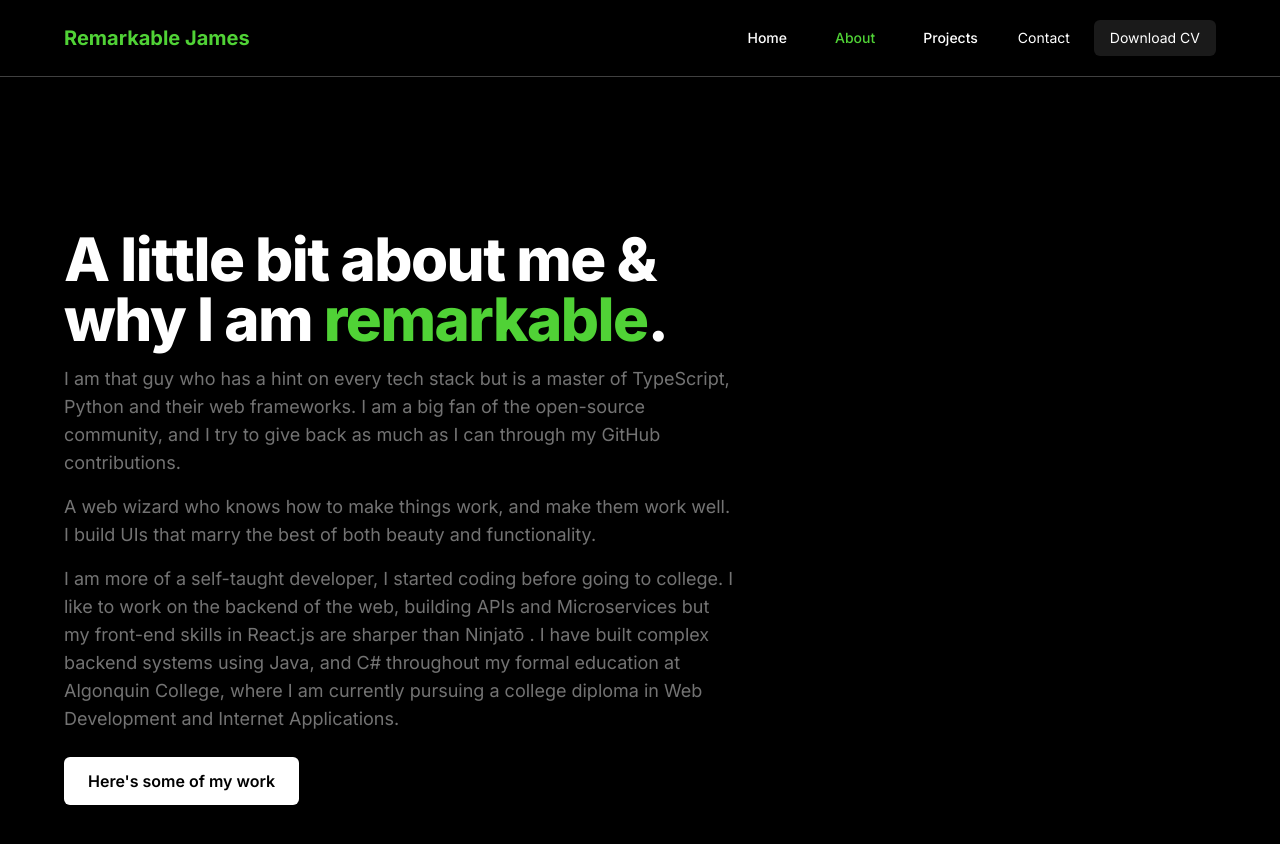
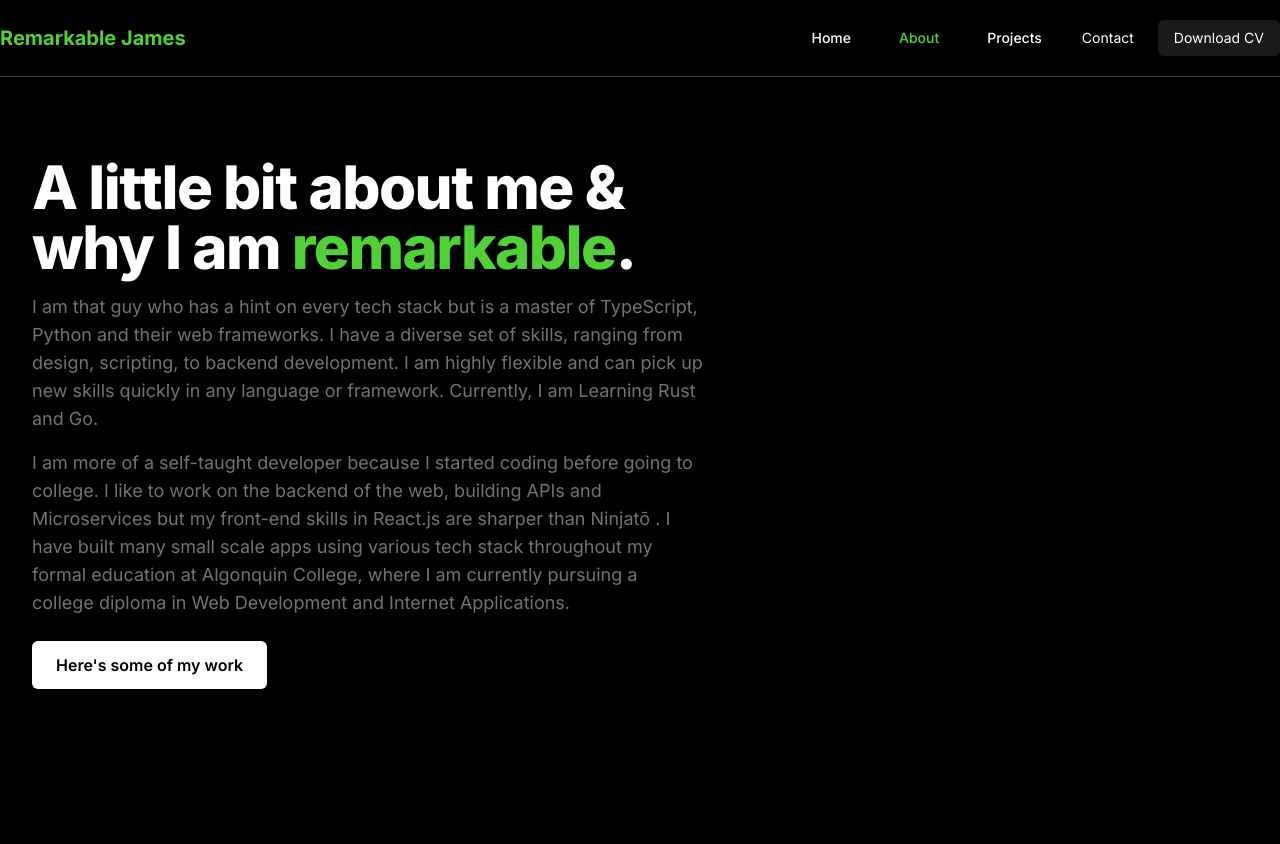
Before and after one commit to remarkablejames/portfolio-rebuild, a Next.js app: page /about in a window 1280 px wide. Shown: the top 844 px of the page. After the commit the page ends 800 px from the top, so only its background shows below. Built offline with nearby package versions, Linux system fonts and the light colour scheme.

Commit message:
updated site content on multiple pages

```diff
--- a/app/about/page.tsx
+++ b/app/about/page.tsx
@@ -6,7 +6,7 @@ export default function About() {
         <FramerMotionWrapper>
         <div className="max-w-7xl 2xl:max-w-7xl mx-auto  py-4 ">
         <section className="relative flex items-center justify-center overflow-hidden">
-            <div className="relative items-center w-full px-5 py-12 mx-auto max-w-7xl lg:px-16 lg:py-32 md:px-12">
+            <div className="relative items-center w-full px-5 py-12 mx-auto max-w-7xl lg:px-8 lg:py-14 md:px-12">
                 <div>
                     <div className="w-full mx-auto">
                         <p className="mt-2 text-4xl font-extrabold tracking-tight text-white md:text-6xl">
@@ -18,20 +18,20 @@ export default function About() {
                         </p>
                         <p className="max-w-2xl mt-4 text-lg text-white/45">
                             I am that guy who has a hint on every tech stack but is a master of TypeScript, Python and
-                            their web frameworks. I am a big fan of the open-source community, and I try to give back as
-                            much as I can through my GitHub contributions.
+                            their web frameworks. I have a diverse set of skills, ranging from design, scripting, to backend development.
+                            I am highly flexible and can pick up new skills quickly in any language or framework. Currently, I am Learning Rust and Go.
                         </p>
 
-                        <p className="max-w-2xl mt-4 text-lg text-white/45">
-                            A web wizard who knows how to make things work, and make them work well.
-                            I build UIs that marry the best of both beauty and functionality.
-                        </p>
+                        {/*<p className="max-w-2xl mt-4 text-lg text-white/45">*/}
+                        {/*    A web wizard who knows how to make things work, and make them work well.*/}
+                        {/*    I build UIs that marry the best of both beauty and functionality.*/}
+                        {/*</p>*/}
 
                         <p className="max-w-2xl mt-4 text-lg text-white/45">
-                            I am more of a self-taught developer, I started coding before going to college.
+                            I am more of a self-taught developer because I started coding before going to college.
                             I like to work on the backend of the web, building
                             APIs and Microservices but my front-end skills in React.js are sharper than Ninjatō . I have
-                            built complex backend systems using Java, and C# throughout my formal education at Algonquin
+                            built many small scale apps  using various tech stack throughout my formal education at Algonquin
                             College, where I am currently pursuing a college diploma in Web Development and Internet
                             Applications.
                         </p>
--- a/app/page.tsx
+++ b/app/page.tsx
@@ -22,8 +22,7 @@ export default function Home() {
                                       </p>
                                       <p className="max-w-xl mt-4 text-lg tracking-tight lg:text-xl text-white/45">
                                           I&apos;m James Niyongira, a full stack software developer and a student at
-                                          Algonquin College in Ottawa, Canada. I&apos;m skilled and passionate about building
-                                          software products that solves real world problems.
+                                          Algonquin College Ottawa. I build web applications that marry functionality and aesthetics.
                                       </p>
                                   </div>
                                   <div
--- a/app/projects/[project_id]/page.tsx
+++ b/app/projects/[project_id]/page.tsx
@@ -9,7 +9,7 @@ export default function ProjectDetails({params}: any) {
     console.log(project)
     return (
         <FramerMotionWrapper>
-        <div className="flex w-full">
+        <div className="flex w-full min-h-screen">
             <div className="w-full flex-col-reverse lg:flex lg:flex-row justify-around gap-4 px- lg:px-24">
                 <div className="w-full lg:w-1/3  p-4">
                     <div className="sticky top-32">
--- a/components/navbar.tsx
+++ b/components/navbar.tsx
@@ -10,10 +10,10 @@ export default function Navbar() {
     const pathname = usePathname()
     console.log(pathname)
   return (
-      <section className="bg-black border-b border-white/25 overflow-hidden sticky top-0 z-50">
+      <section className="bg-black border-b-[0.1px] border-white/25 overflow-hidden sticky top-0 z-50">
           <div className="relative w-full mx-auto max-w-7xl">
               <div
-                  className="relative flex flex-col w-full p-5 mx-auto lg:px-16 md:flex-row md:items-center md:justify-between md:px-6"
+                  className="relative flex flex-col w-full p-5 mx-auto lg:px-0 md:flex-row md:items-center md:justify-between md:px-6"
               >
                   <div className="flex flex-row items-center justify-between text-sm text-white lg:justify-start">
                       <a href="/">
@@ -22,7 +22,7 @@ export default function Navbar() {
                           </div>
                       </a>
                       <div
-                          className="inline-flex items-center justify-center p-2 text-white focus:outline-none focus:text-black hover:text-black md:hidden">
+                          className="inline-flex items-center justify-center  text-white focus:outline-none focus:text-black hover:text-black md:hidden">
                           <DropdownNav/>
                       </div>
                   </div>
```
